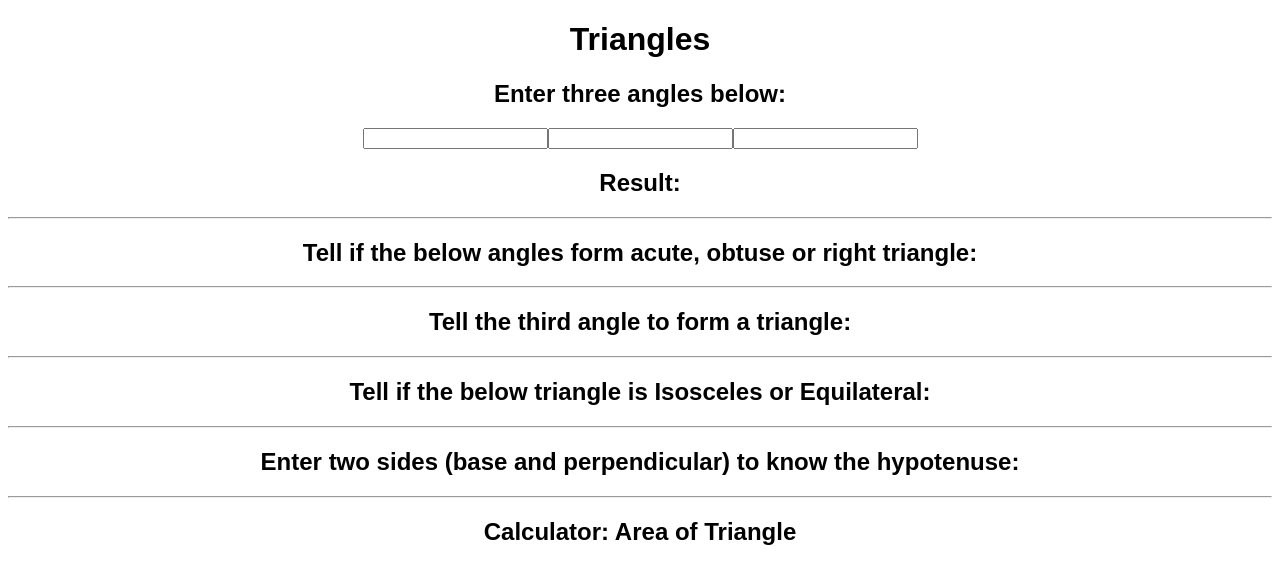
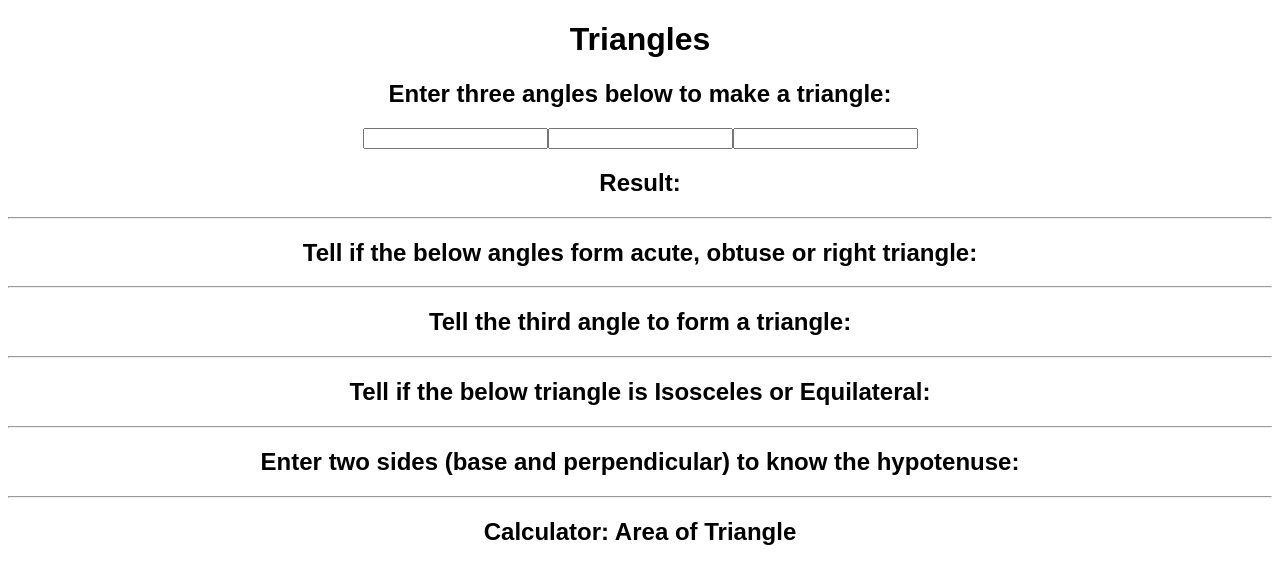
Before and after one commit to linkinsunil/neogcamp-build-3, a React (Create React App) app: page / in a window 1280 px wide. Shown: the top 584 px of the page. Built offline with nearby package versions, Linux system fonts and the light colour scheme.

Commit message:
some changes

```diff
--- a/src/make-triangle.js
+++ b/src/make-triangle.js
@@ -8,7 +8,7 @@ export default function Triangle() {
   return (
     <div className="App">
       <h1>Triangles</h1>
-      <h2>Enter three angles below: </h2>
+      <h2>Enter three angles below to make a triangle: </h2>
       <input onChange={inputClickHandler} />
       <input />
       <input />
```
